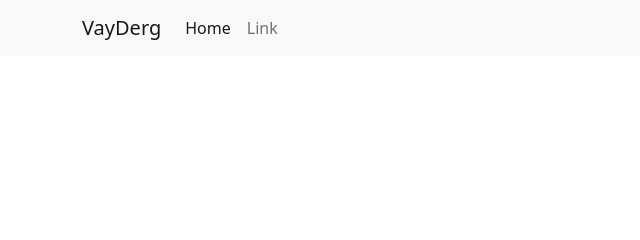
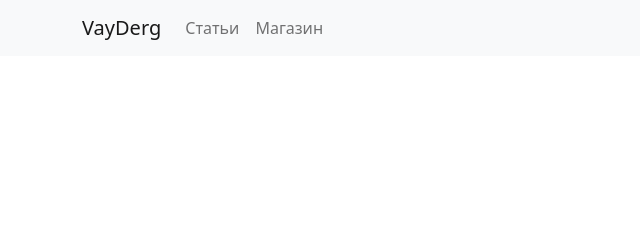
Before and after one commit to CSEONS/CSEONS.github.io, a plain HTML site: page index.html in a window 1280 px wide. Shown: the top 240 px of the page, 0-640 px from the left. Drawn offline with nearby package versions, Linux system fonts and the light colour scheme.

Commit message:
Update index.html

```diff
--- a/index.html
+++ b/index.html
@@ -15,7 +15,7 @@
     <div class="container-fluid pe-0 ps-0  h-100 position-relative d-flex justify-content-between flex-column">
         <nav class="navbar navbar-expand-sm navbar-light bg-light">
             <div class="container">
-                <a class="navbar-brand" href="#">VayDerg</a>
+                <a class="navbar-brand" href="Index.html">VayDerg</a>
                 <button class="navbar-toggler d-lg-none" type="button" data-bs-toggle="collapse"
                     data-bs-target="#collapsibleNavId" aria-controls="collapsibleNavId" aria-expanded="false"
                     aria-label="Toggle navigation">
@@ -24,11 +24,14 @@
                 <div class="collapse navbar-collapse" id="collapsibleNavId">
                     <ul class="navbar-nav me-auto mt-2 mt-lg-0">
                         <li class="nav-item">
-                            <a class="nav-link active" href="#" aria-current="page">Home <span
-                                    class="visually-hidden">(current)</span></a>
+                            <a class="nav-link" href="ArticlesList.html">
+                                Статьи
+                            </a>
                         </li>
                         <li class="nav-item">
-                            <a class="nav-link" href="#">Link</a>
+                            <a class="nav-link" href="ShopList.html">
+                                Магазин
+                            </a>
                         </li>
                     </ul>
                 </div>
```
